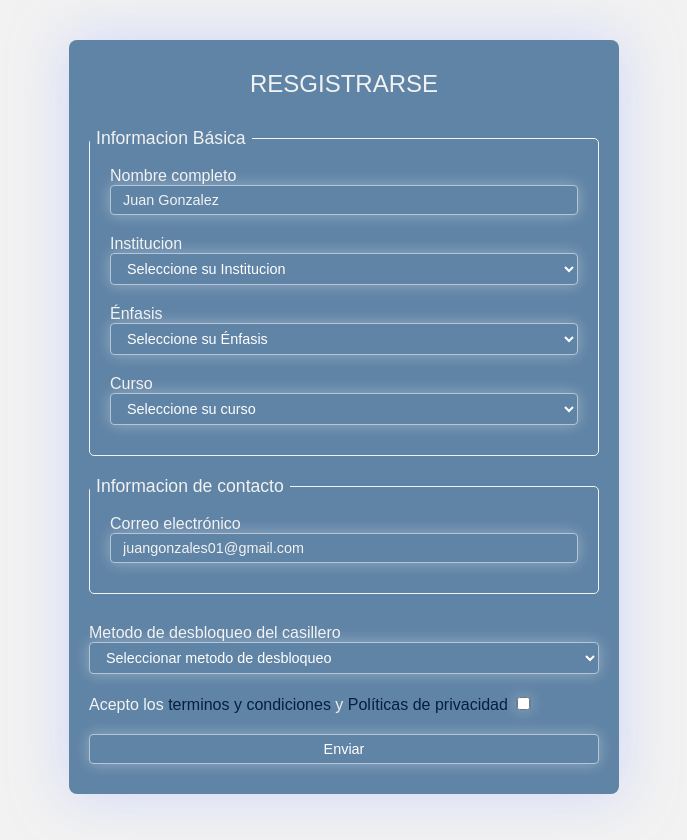
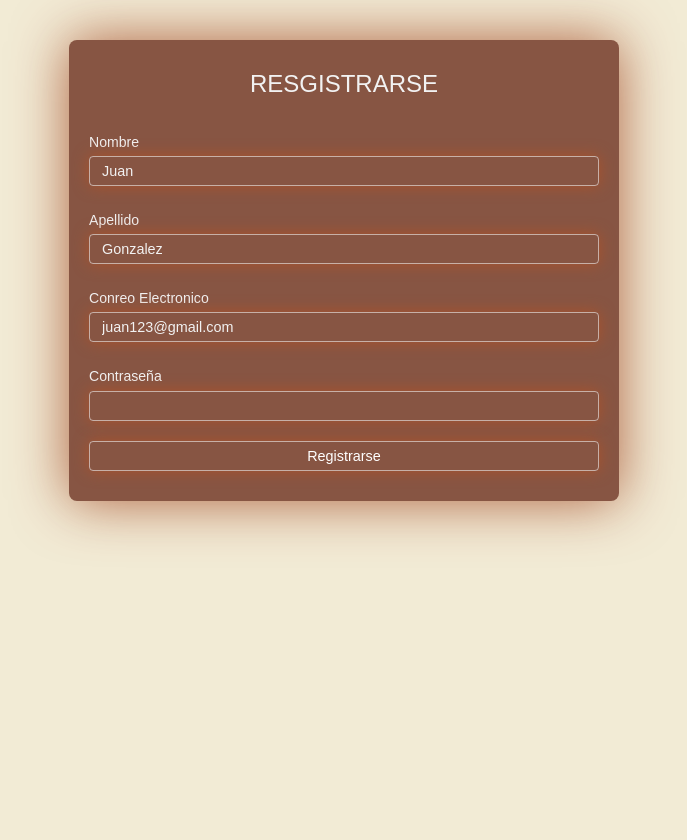
Before and after one commit to Dani01001/ReservaYa, a Python web app: template expotec/app web/templates/html/registro.html in a window 1280 px wide. Shown: the whole page, without its empty margins (296-983 px from the left). Run offline with Jinja, Linux system fonts and the light colour scheme; the template is opened without the code that fills it, so the values that code supplies are empty.

Commit message:
configuramos los formularios y cambiamos los colores de dichos formularios, estan prestados a cambios los respectivos colores pq parecen kk

```diff
--- a/expotec/app web/static/css/inicio.css
+++ b/expotec/app web/static/css/inicio.css
@@ -2,11 +2,18 @@ body{
     margin: 0;
     font-family: sans-serif;
     color: #f2f2f2;
-    background-color: #f2f2f2;
+    background-color: var(--background-color);
     /**background: linear-gradient(to bottom, #444, #000);**/
     background-repeat: no-repeat;
     background-size: cover; /* Ajustar tamaño del fondo para cubrir toda la pantalla */
     min-height: 100vh; /* Asegura que el body tenga al menos la altura de la ventana */
+}
+
+:root {
+    --primary-color: #a67153;/* Azul */
+    --secondary-color: #a69981; /* Gris */
+    --accent-color: #402217;/* Verde */
+    --background-color: #f2ebd5; /*Gris claro*/
 }
 
 h2{
@@ -20,12 +27,12 @@ h2{
 }
 
 form{
-    background-color: #6084A6;
+    background-color: #875543;
     padding: 20px 0;
     max-width: 550px;
     max-height: 830px;
     margin: auto;
-    box-shadow: 0 0 55px rgba(176, 188, 253, 0.541);
+    box-shadow: 0 0 55px rgb(145 40 3 / 71%);
     margin-top: 40px;
     border-radius: 8px;
     margin-bottom: 40px;
@@ -41,20 +48,20 @@ form{
 }
 
 
-button, input, textarea, select{
+button, input{
     width: 100%;
     box-sizing: border-box;
     padding: 6px 12px;
     border: none;
     border: 1px solid #fff8;
-    box-shadow: 0 0 15px #fff5;
+    box-shadow: 0 0 15px #ab522b;
     background-color: transparent;
     border-radius: 4px;
     color: #fff;
     font-size: 0.90em;
 
 }
-option{
+/* option{
     background-color: #666;
     font-size: 0.80em;
 }
@@ -73,14 +80,14 @@ textarea{
     resize: none;
     min-height: 100px;
     min-width: 200px;
-}
+} */
 
-lebel{
+label{
     font-size: 0.88em;
     line-height: 2;
 }
 
-.checkbox{
+/* .checkbox{
     width: 15px;
     height: auto;
 }
@@ -96,4 +103,4 @@ legend{
     padding: 0 6px;
     color: #f2f2f2;
     font-size: 1.1em;
-}
+} */
--- a/expotec/app web/static/css/registro.css
+++ b/expotec/app web/static/css/registro.css
@@ -2,11 +2,18 @@ body{
     margin: 0;
     font-family: sans-serif;
     color: #f2f2f2;
-    background-color: #f2f2f2;
+    background-color: var(--background-color);
     /**background: linear-gradient(to bottom, #444, #000);**/
     background-repeat: no-repeat;
     background-size: cover; /* Ajustar tamaño del fondo para cubrir toda la pantalla */
     min-height: 100vh; /* Asegura que el body tenga al menos la altura de la ventana */
+}
+
+:root {
+    --primary-color: #a67153;/* Azul */
+    --secondary-color: #a69981; /* Gris */
+    --accent-color: #402217;/* Verde */
+    --background-color: #f2ebd5; /*Gris claro*/
 }
 
 h2{
@@ -20,12 +27,12 @@ h2{
 }
 
 form{
-    background-color: #6084A6;
+    background-color: #875543;
     padding: 20px 0;
     max-width: 550px;
     max-height: 830px;
     margin: auto;
-    box-shadow: 0 0 55px rgba(176, 188, 253, 0.541);
+    box-shadow: 0 0 55px rgb(145 40 3 / 71%);
     margin-top: 40px;
     border-radius: 8px;
     margin-bottom: 40px;
@@ -41,20 +48,20 @@ form{
 }
 
 
-button, input, textarea, select{
+button, input{
     width: 100%;
     box-sizing: border-box;
     padding: 6px 12px;
     border: none;
     border: 1px solid #fff8;
-    box-shadow: 0 0 15px #fff5;
+    box-shadow: 0 0 15px #ab522b;
     background-color: transparent;
     border-radius: 4px;
     color: #fff;
     font-size: 0.90em;
 
 }
-option{
+/* option{
     background-color: #666;
     font-size: 0.80em;
 }
@@ -73,14 +80,14 @@ textarea{
     resize: none;
     min-height: 100px;
     min-width: 200px;
-}
+} */
 
-lebel{
+label{
     font-size: 0.88em;
     line-height: 2;
 }
 
-.checkbox{
+/* .checkbox{
     width: 15px;
     height: auto;
 }
@@ -96,4 +103,4 @@ legend{
     padding: 0 6px;
     color: #f2f2f2;
     font-size: 1.1em;
-}
+} */
--- a/expotec/app web/static/js/script.js
+++ b/expotec/app web/static/js/script.js
@@ -1,6 +1,6 @@
 function abrirVentanaEmergente(url) {
-    const ancho = 800; // Ancho de la ventana
-    const alto = 900;  // Alto de la ventana
+    const ancho = 700; // Ancho de la ventana
+    const alto = 550;  // Alto de la ventana
 
     // Obtener dimensiones de la pantalla
     const left = (window.innerWidth - ancho) / 2;
@@ -10,7 +10,7 @@ function abrirVentanaEmergente(url) {
     window.open(url, 'VentanaEmergente', `width=${ancho},height=${alto},top=${top},left=${left}`);
 }
 
-fetch('http://127.0.0.1:8080/api/reservas/')
+fetch('http://120.0.0.1:8000/api/reservas/')
     .then(res => res.json())
     .then(data => {
         console.log("Datos desde la api", data);
--- a/expotec/app web/templates/html/principal_publi.html
+++ b/expotec/app web/templates/html/principal_publi.html
@@ -23,10 +23,10 @@
             <div class="derecha">
                 <ul class="registro">
                     <li class="boton">
-                        <a href="#" class="comprar" id="boton-comprar" onclick="abrirVentanaEmergente('../html/registro.html'); return false;" >Registro</a>
+                        <a href="#" class="registro" id="registro" onclick="abrirVentanaEmergente('../html/registro.html'); return false;" >Registro</a>
                     </li>
                     <li class="boton">
-                        <a href="#" class="comprar" id="boton-comprar" onclick="abrirVentanaEmergente('../html/inicio.html'); return false;" >Iniciar Sesión</a>
+                        <a href="#" class="iniciar_sesion" id="iniciar_sesion" onclick="abrirVentanaEmergente('../html/inicio.html'); return false;" >Iniciar Sesión</a>
                     </li>
                 </ul>
             </div>
--- a/expotec/app web/templates/html/registro.html
+++ b/expotec/app web/templates/html/registro.html
@@ -3,79 +3,38 @@
 <head>
     <meta charset="UTF-8">
     <meta name="viewport" content="width=device-width, initial-scale=1.0">
-    <link rel="stylesheet" href="../../static/css/inicio.css">
+    <link rel="stylesheet" href="../../static/css/registro.css">
     <title>Resgistrarse</title>
 </head>
 <body>
-       <form id="contactForm">
+       <form id="formregistro">
         <h2>Resgistrarse</h2>
 
         <!--Informacion Basica-->
-        <fieldset>
-            <legend>Informacion Básica</legend>
             <div class="form_input">
-                <label for="Nombre">Nombre completo</label>
-                <input type="text" placeholder="Juan Gonzalez" id="Nombre" name="nombre_completo" required>
-            </div>
-
-             <div class="form_input">
-                <label> Institucion
-                    <select name="institucion" required>
-                        <option class="seleccionar" value="" disabled selected>Seleccione su Institucion</option>
-                        <option value="Salesianito">Salesianito</option>
-                    </select>
-                </label>
+                <label for="Nombre">Nombre</label>
+                <input type="text" placeholder="Juan" id="Nombre" name="nombre_completo" required>
             </div>
 
             <div class="form_input">
-                <label> Énfasis
-                    <select name="enfasis" required>
-                        <option class="seleccionar" value="" disabled selected>Seleccione su Énfasis</option>
-                        <option value="Informatica">Informática</option>
-                        <option value="Mecatronica">Mecatrónica</option>
-                        <option value="Electromecanica">Electromecánica</option>
-                        <option value="Diseno_Grafico">Diseño Gráfico</option>
-                    </select>
-                </label>
+                <label for="apellido">Apellido</label>
+                <input type="text" placeholder="Gonzalez" id="apellido" name="apellido" required>
             </div>
+
             <div class="form_input">
-                <label> Curso
-                    <select name="curso" required>
-                        <option class="seleccionar" value="" disabled selected>Seleccione su curso</option>
-                        <option value="Primero">Primero</option>
-                        <option value="Segundo">Segundo</option>
-                        <option value="Tercero">Tercero</option>
-                    </select>
-                </label>
+                <label for="correo">Conreo Electronico</label>
+                <input type="text" placeholder="juan123@gmail.com" id="correo" name="correo" required>
             </div>
-        </fieldset>
 
-        <fieldset>
-            <legend>Informacion de contacto</legend>
             <div class="form_input">
-                <label for="email">Correo electrónico</label>
-                <input type="email" id="email" name="user_email" placeholder="juangonzales01@gmail.com" required>
+                <label for="password">Contraseña</label>
+                <input type="password" id="password" name="password" required>
             </div>
-        </fieldset>
+
+
 
         <div class="form_input">
-            <label> Metodo de desbloqueo del casillero
-                <select name="metodo_desbloqueo" required>
-                    <option class="seleccionar" value="" disabled selected>Seleccionar metodo de desbloqueo</option>
-                    <option value="Tarjeta">Tarjeta</option>
-                    <option value="Llavero">Llavero</option>
-                </select>
-            </label>
-        </div>
-
-        <div class="form_input">
-            <label>Acepto los <a href="/Politicas_terminos/terminos_y_condiciones.html">terminos y condiciones</a> y <a href="/Politicas_terminos/politicas_de_privacidad.html">Políticas de privacidad</a>
-                <input required type="checkbox" class="checkbox" name="acepto">
-            </label>
-        </div>
-
-        <div class="form_input">
-            <button type="submit">Enviar</button>
+            <button type="submit" name="registro">Registrarse</button>
         </div>
     </form>
 
```
Also changed, not shown: expotec/app web/templates/html/inicio.html (+7 -59 lines).
